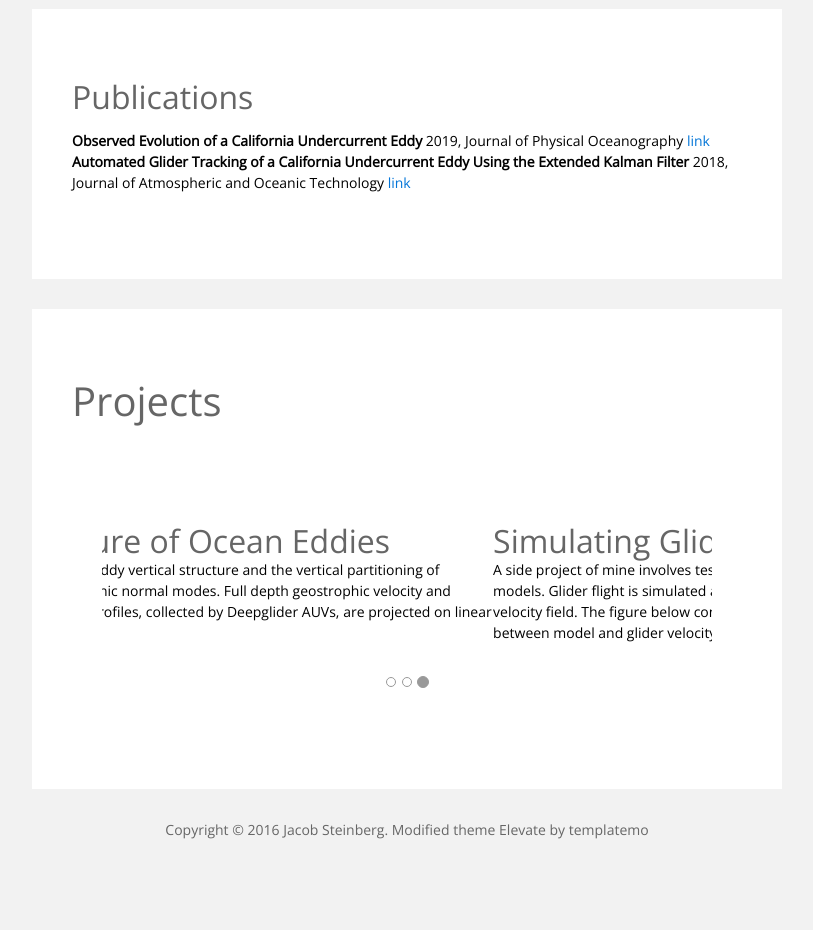
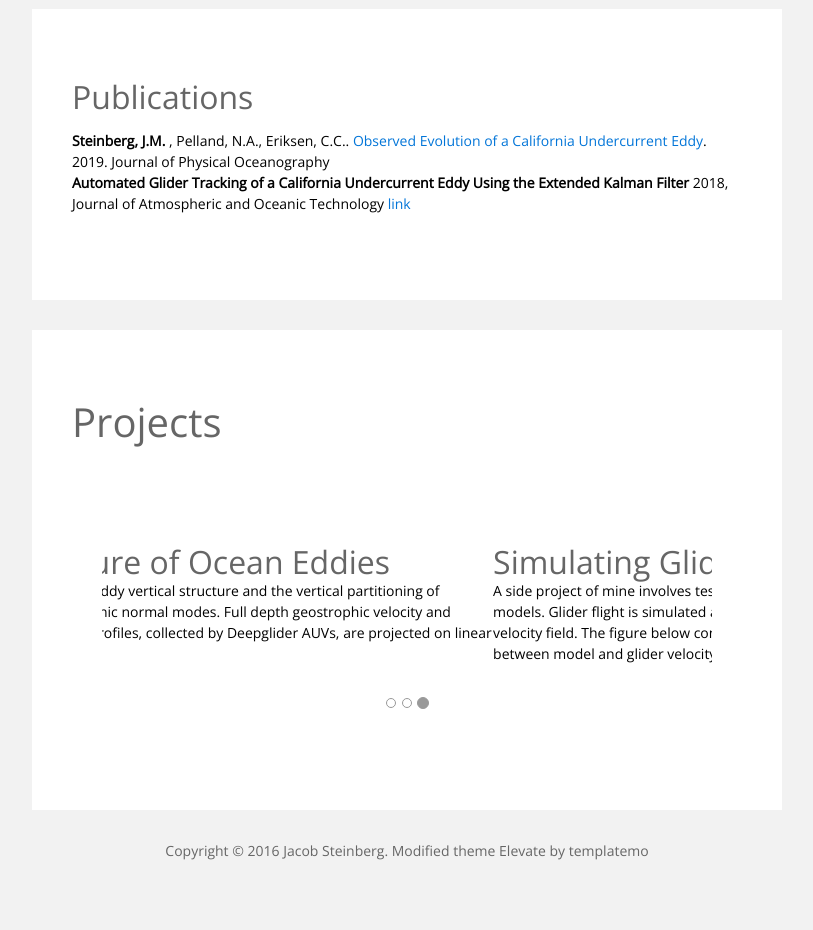
Before and after one commit to jakesteinberg/jakesteinberg_old_site, a plain HTML site: page index.html in a window 1280 px wide. Shown: the part 2400-3330 px from the top of the page, without its empty margins (233-1046 px from the left). Drawn offline with nearby package versions, Linux system fonts and the light colour scheme.

Commit message:
fixing publications

```diff
--- a/index.html
+++ b/index.html
@@ -133,8 +133,7 @@ http://www.templatemo.com/tm-481-elevate
 				                            <p class="tm-section-description">
 												<ul  style="list-style-type:none">
 													<li>
-														<b>Observed Evolution of a California Undercurrent Eddy </b> 2019, Journal of Physical Oceanography
-														<a href="https://journals.ametsoc.org/doi/full/10.1175/JPO-D-18-0033.1">link</a>
+														<b>Steinberg, J.M. </b>, Pelland, N.A., Eriksen, C.C.. <a href="https://journals.ametsoc.org/doi/full/10.1175/JPO-D-18-0033.1">Observed Evolution of a California Undercurrent Eddy</a>. 2019. Journal of Physical Oceanography
 													</li>
 													<li>
 														<b>Automated Glider Tracking of a California Undercurrent Eddy Using the Extended Kalman Filter </b> 2018, Journal of Atmospheric and Oceanic Technology
```
